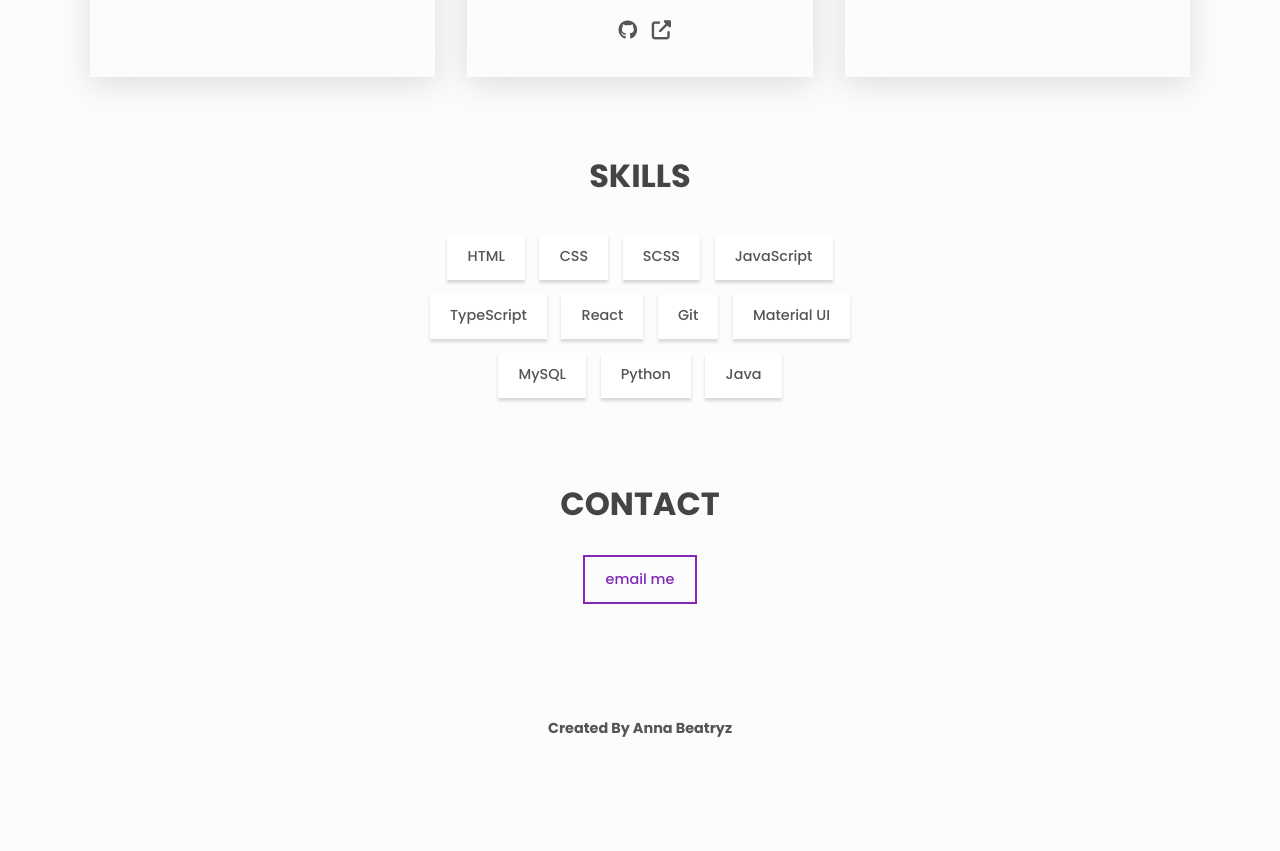
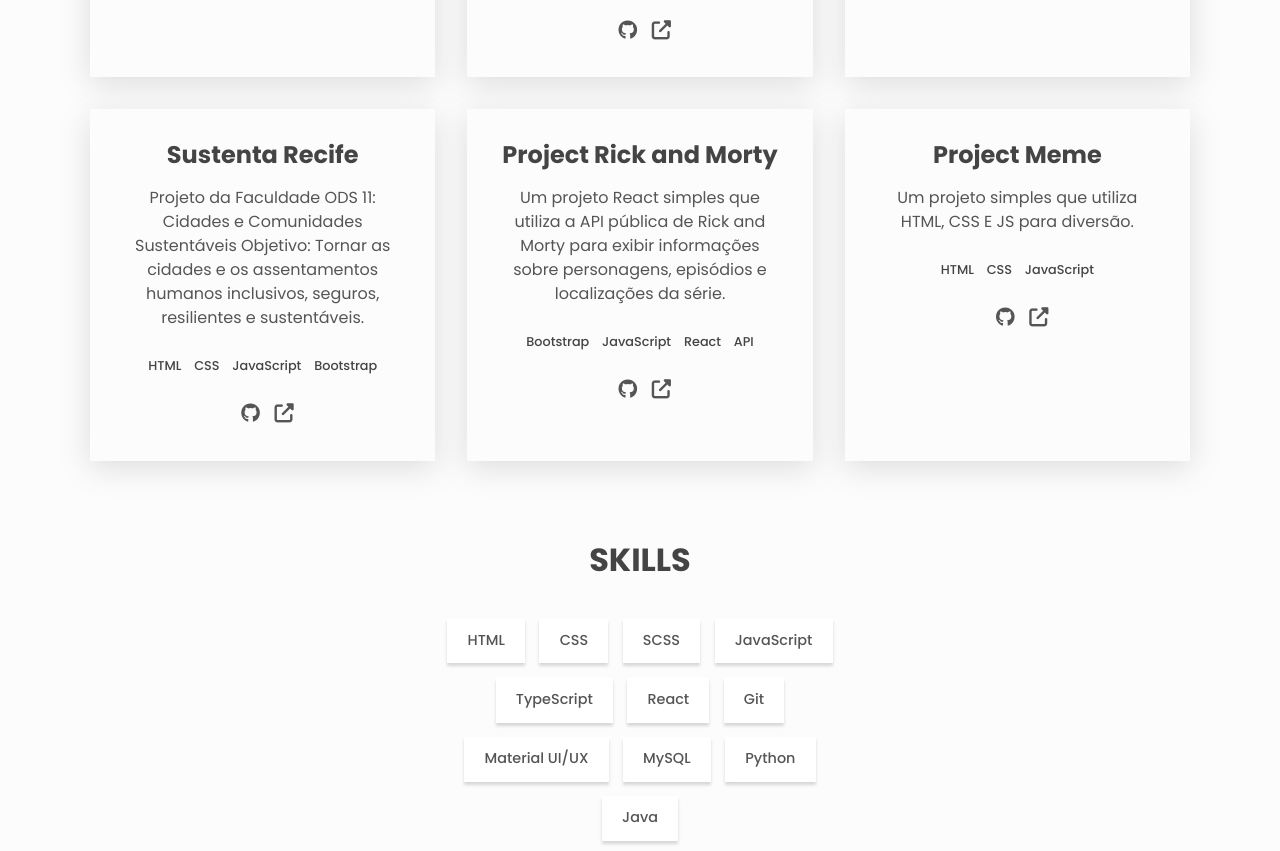
Before and after one commit to AgedAnna/portfolio, a plain HTML site: page index.html in a window 1280 px wide. Shown: the part 1144-1995 px from the top of the page. Before the commit the page ends 1932 px from the top, so only its background shows below. Drawn offline with Linux system fonts and the light colour scheme.

Commit message:
update: pag

```diff
--- a/index.html
+++ b/index.html
@@ -4,6 +4,7 @@
     <meta charset="UTF-8" />
     <meta name="viewport" content="width=device-width, initial-scale=1" />
     <meta name="description" content="Portfolio" />
+    <link rel="icon" type="image/svg" href="./icon.png" />
     <link rel="preconnect" href="https://fonts.googleapis.com" />
     <link rel="preconnect" href="https://fonts.gstatic.com" crossorigin />
     <link
@@ -184,10 +185,96 @@
               <i aria-hidden="true" class="fas fa-external-link-alt"></i>
             </a>
           </div>
+
+          <div class="project">
+            <h3>Sustenta Recife</h3>
+            <p class="project__description">
+              Projeto da Faculdade ODS 11: Cidades e Comunidades Sustentáveis
+              Objetivo: Tornar as cidades e os assentamentos humanos inclusivos,
+              seguros, resilientes e sustentáveis.
+            </p>
+            <ul class="project__stack">
+              <li class="project__stack-item">HTML</li>
+              <li class="project__stack-item">CSS</li>
+              <li class="project__stack-item">JavaScript</li>
+              <li class="project__stack-item">Bootstrap</li>
+            </ul>
+
+            <a
+              href="https://github.com/AgedAnna/Sustenta_Recife"
+              aria-label="source code"
+              class="link link--icon"
+            >
+              <i aria-hidden="true" class="fab fa-github"></i>
+            </a>
+            <a
+              href="https://agedanna.github.io/Sustenta_Recife/"
+              aria-label="live preview"
+              class="link link--icon"
+            >
+              <i aria-hidden="true" class="fas fa-external-link-alt"></i>
+            </a>
+          </div>
+
+          <div class="project">
+            <h3>Project Rick and Morty</h3>
+            <p class="project__description">
+              Um projeto React simples que utiliza a API pública de Rick and
+              Morty para exibir informações sobre personagens, episódios e
+              localizações da série.
+            </p>
+            <ul class="project__stack">
+              <li class="project__stack-item">Bootstrap</li>
+              <li class="project__stack-item">JavaScript</li>
+              <li class="project__stack-item">React</li>
+              <li class="project__stack-item">API</li>
+            </ul>
+
+            <a
+              href="https://github.com/AgedAnna/rick"
+              aria-label="source code"
+              class="link link--icon"
+            >
+              <i aria-hidden="true" class="fab fa-github"></i>
+            </a>
+            <a
+              href="https://agedanna.github.io/rick/"
+              aria-label="live preview"
+              class="link link--icon"
+            >
+              <i aria-hidden="true" class="fas fa-external-link-alt"></i>
+            </a>
+          </div>
+
+          <div class="project">
+            <h3>Project Meme</h3>
+            <p class="project__description">
+              Um projeto simples que utiliza HTML, CSS E JS para diversão.
+            </p>
+            <ul class="project__stack">
+              <li class="project__stack-item">HTML</li>
+              <li class="project__stack-item">CSS</li>
+              <li class="project__stack-item">JavaScript</li>
+            </ul>
+
+            <a
+              href="https://github.com/AgedAnna/Meme"
+              aria-label="source code"
+              class="link link--icon"
+            >
+              <i aria-hidden="true" class="fab fa-github"></i>
+            </a>
+            <a
+              href="https://agedanna.github.io/Meme/"
+              aria-label="live preview"
+              class="link link--icon"
+            >
+              <i aria-hidden="true" class="fas fa-external-link-alt"></i>
+            </a>
+          </div>
         </div>
       </section>
 
-      <!-- Skills -->
       <section class="section skills" id="skills">
         <h2 class="section__title">Skills</h2>
         <ul class="skills__list">
@@ -198,7 +285,7 @@
           <li class="skills__list-item btn btn--plain">TypeScript</li>
           <li class="skills__list-item btn btn--plain">React</li>
           <li class="skills__list-item btn btn--plain">Git</li>
-          <li class="skills__list-item btn btn--plain">Material UI</li>
+          <li class="skills__list-item btn btn--plain">Material UI/UX</li>
           <li class="skills__list-item btn btn--plain">MySQL</li>
           <li class="skills__list-item btn btn--plain">Python</li>
           <li class="skills__list-item btn btn--plain">Java</li>
```
Also changed, not shown: icon.png (added).
